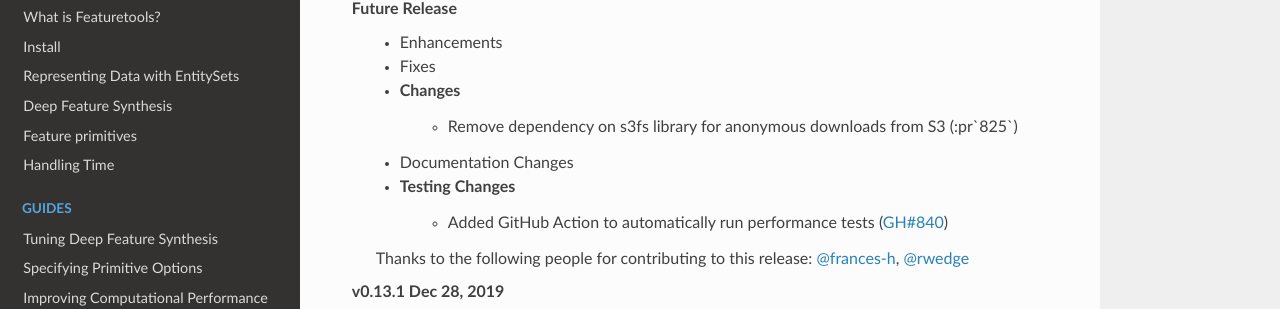
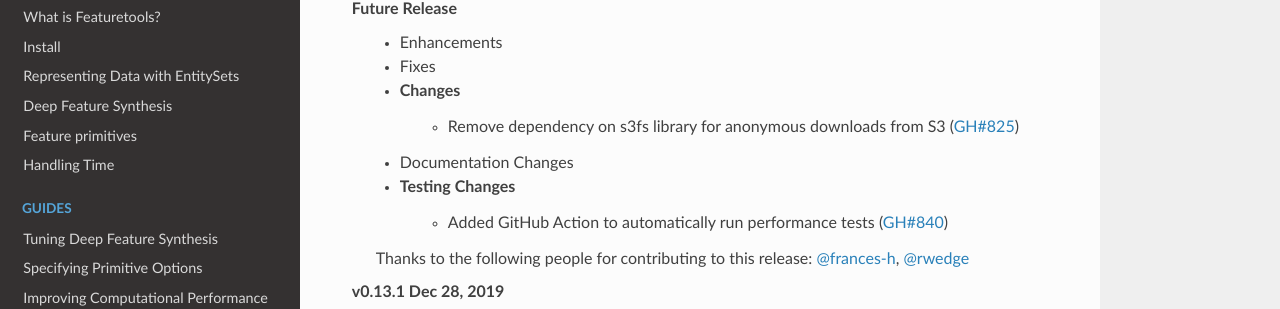
Before and after one commit to alteryx/featuretools, a Sphinx documentation site: the page built from docs/source/changelog.rst, in a window 1280 px wide and 900 px high. Shown: the part 160-469 px from the top of the window. Built offline with Sphinx 7.4.7 and the Read the Docs theme 2.0.0, drawn with Linux system fonts in a browser that asks for light colours; pages that are not in the unit, such as notebooks, are missing from menus.

Commit message:
fix typo

```diff
--- a/docs/source/changelog.rst
+++ b/docs/source/changelog.rst
@@ -6,7 +6,7 @@
     * Enhancements
     * Fixes
     * Changes
-        * Remove dependency on s3fs library for anonymous downloads from S3 (:pr`825`)
+        * Remove dependency on s3fs library for anonymous downloads from S3 (:pr:`825`)
     * Documentation Changes
     * Testing Changes
         * Added GitHub Action to automatically run performance tests (:pr:`840`)
```
